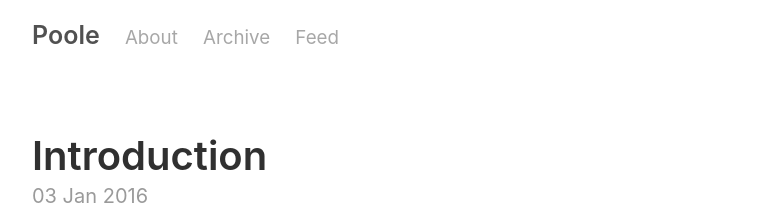
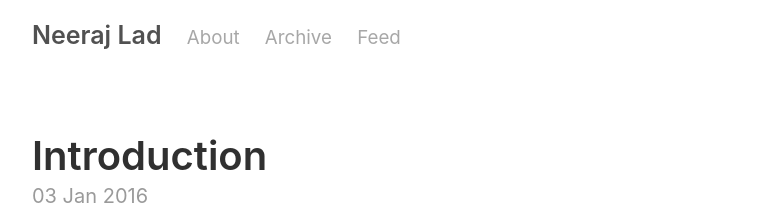
Before and after one commit to neeraj-lad/neeraj-lad.github.io, a Jekyll site: the page built from index.html, in a window 1280 px wide. Shown: the top 214 px of the page, without its empty margins (258-1021 px from the left). Built offline with Jekyll 4.4.1, drawn with Linux system fonts in a browser that asks for light colours; the list of posts is cut into pages by our own code.

Commit message:
Update _config.yml

```diff
--- a/_config.yml
+++ b/_config.yml
@@ -2,9 +2,9 @@
 permalink:           pretty
 
 # Setup
-title:               Poole
-tagline:             The Jekyll Butler
-url:                 http://getpoole.com
+title:               Neeraj Lad
+tagline:             LNR
+url:                 http://neeraj-lad.github.io/
 paginate:            1
 baseurl:             ""
 
@@ -17,9 +17,9 @@ sass:
 
 # About/contact
 author:
-  name:              Mark Otto
-  url:               https://twitter.com/mdo
-  email:             markdotto@gmail.com
+  name:              Neeraj Lad
+  url:               http://neeraj-lad.github.io/
+  email:             neeraj-lad@yandex.com
 
 # Custom vars
 version:             2.0.0
```
